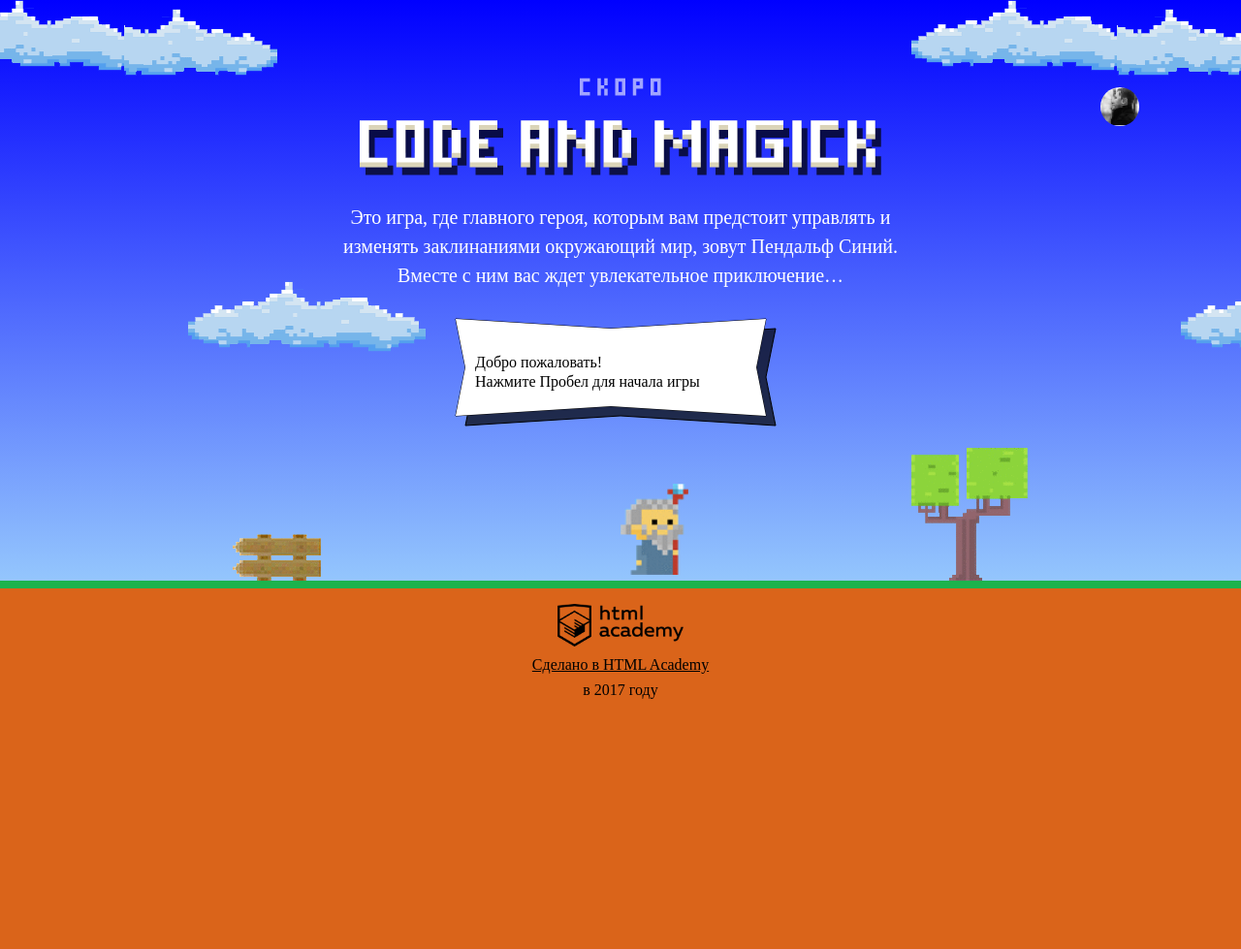
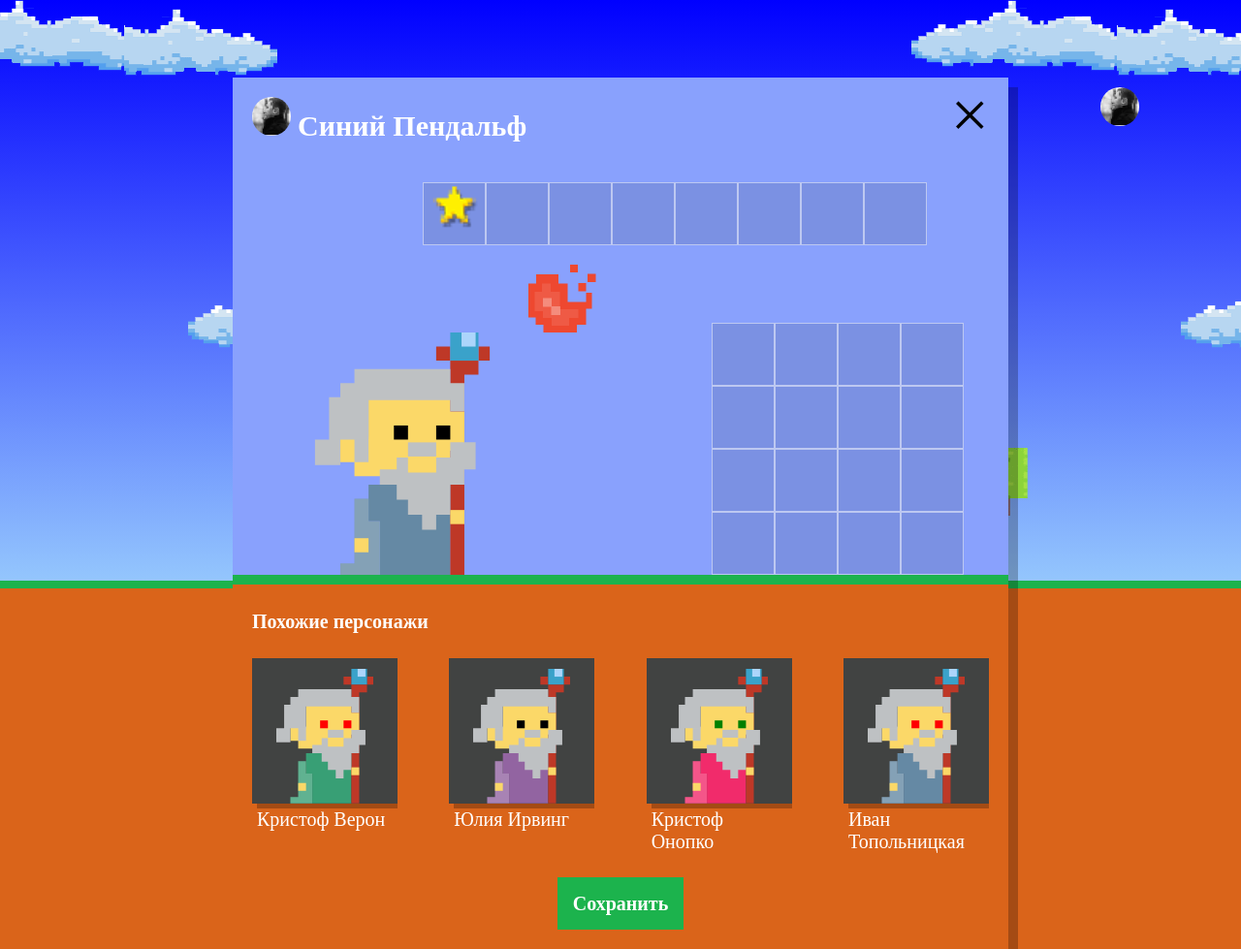
Before and after one commit to ndserg/1139383-code-and-magick-19, a website: page index.html in a window 1280 px wide. Shown: the whole page at 97% size. Before the commit the page ends 800 px from the top, so only its background shows below. Drawn offline with Linux system fonts and the light colour scheme; a web font is replaced by a local one.

Commit message:
5. Учебный проект: нас орда

```diff
--- a/index.html
+++ b/index.html
@@ -200,6 +200,7 @@
 
 </script>
 
+<script src="js/setup.js"></script>
 <script src="js/stat.js"></script>
 <script src="js/game.js"></script>
 
--- /dev/null
+++ b/js/setup.js
@@ -0,0 +1,52 @@
+'use strict';
+var WIZARD_NAMES = ['Иван', 'Хуан Себастьян', 'Мария', 'Кристоф', 'Виктор', 'Юлия', 'Люпита', 'Вашингтон'];
+var WIZARD_LAST_NAMES = ['да Марья', 'Верон', 'Мирабелла', 'Вальц', 'Онопко', 'Топольницкая', 'Нионго', 'Ирвинг'];
+var WIZARD_COAT_COLORS = ['rgb(101, 137, 164)', 'rgb(241, 43, 107)', 'rgb(146, 100, 161)', 'rgb(56, 159, 117)', 'rgb(215, 210, 55)', 'rgb(0, 0, 0)'];
+var WIZARD_EYES_COLORS = ['black', 'red', 'blue', 'yellow', 'green'];
+var setupBlock = document.querySelector('.setup');
+var setupSimilar = document.querySelector('.setup-similar');
+var wizards = [];
+wizards.length = 4;
+
+setupBlock.classList.remove('hidden');
+
+
+//  Генератор случайных чисел
+var randomNumber = function getRandomInt(min, max) {
+  return (Math.floor(Math.random() * (max - min + 1)) + min);
+};
+
+//  Случайная выборка из массива
+var getRandomWizardProp = function (sourceList) {
+  var randomProp = sourceList[randomNumber(0, sourceList.length - 1)];
+
+  return randomProp;
+};
+
+// Создаем массив с магами и их характеристиками
+for (var i = 0; i < wizards.length; i++) {
+  wizards[i] =
+  {
+    name: getRandomWizardProp(WIZARD_NAMES) + ' ' + getRandomWizardProp(WIZARD_LAST_NAMES),
+    coatColor: getRandomWizardProp(WIZARD_COAT_COLORS),
+    eyesColor: getRandomWizardProp(WIZARD_EYES_COLORS),
+  };
+}
+
+var similarListElement = document.querySelector('.setup-similar-list');
+var similarWizardTemplate = document.querySelector('#similar-wizard-template')
+    .content
+    .querySelector('.setup-similar-item');
+
+// отрисовываем магов в DOM
+for (var n = 0; n < wizards.length; n++) {
+  var wizardElement = similarWizardTemplate.cloneNode(true);
+
+  wizardElement.querySelector('.setup-similar-label').textContent = wizards[n].name;
+  wizardElement.querySelector('.wizard-coat').style.fill = wizards[n].coatColor;
+  wizardElement.querySelector('.wizard-eyes').style.fill = wizards[n].eyesColor;
+
+  similarListElement.appendChild(wizardElement);
+}
+
+setupSimilar.classList.remove('hidden');
```
